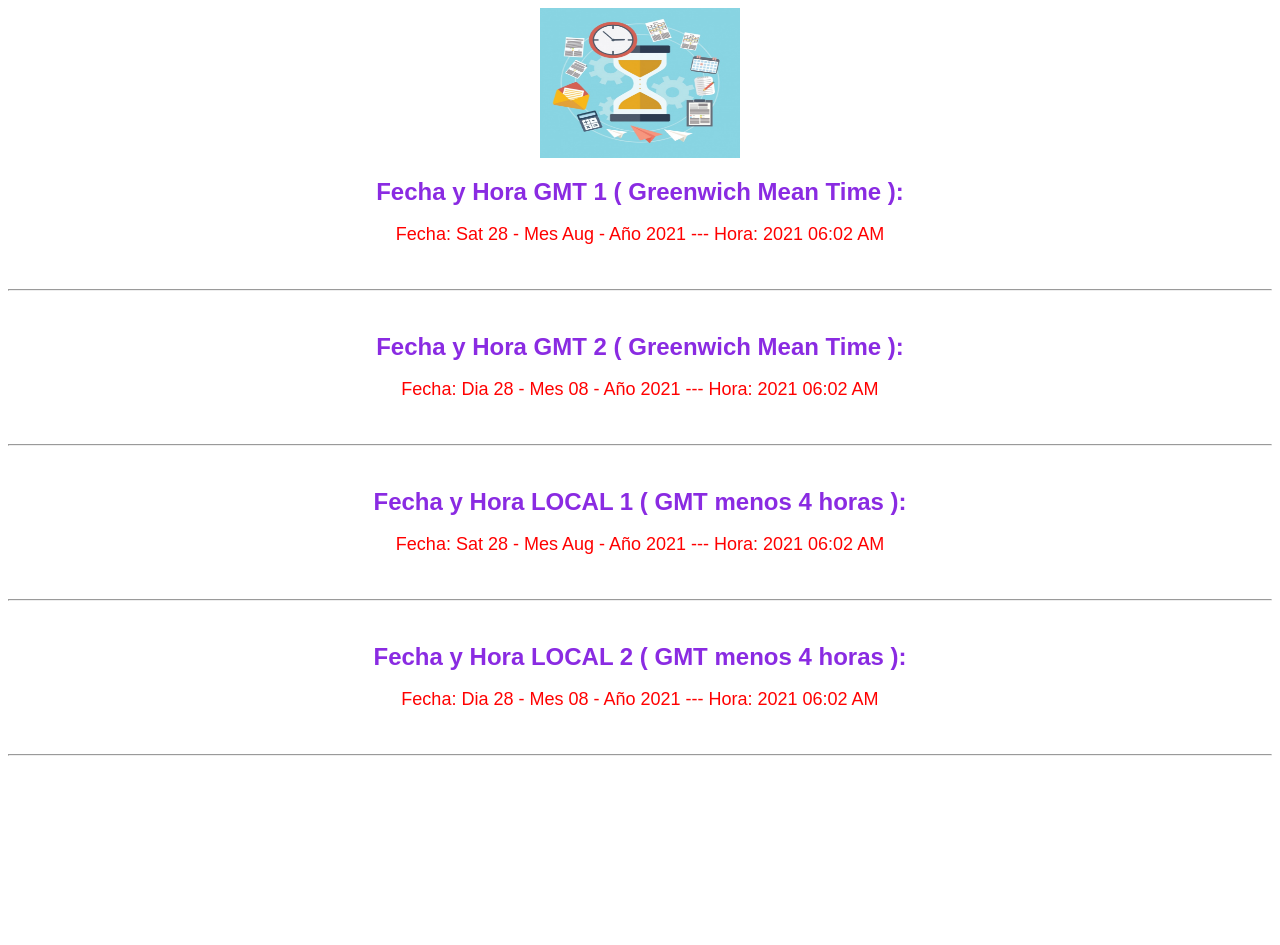
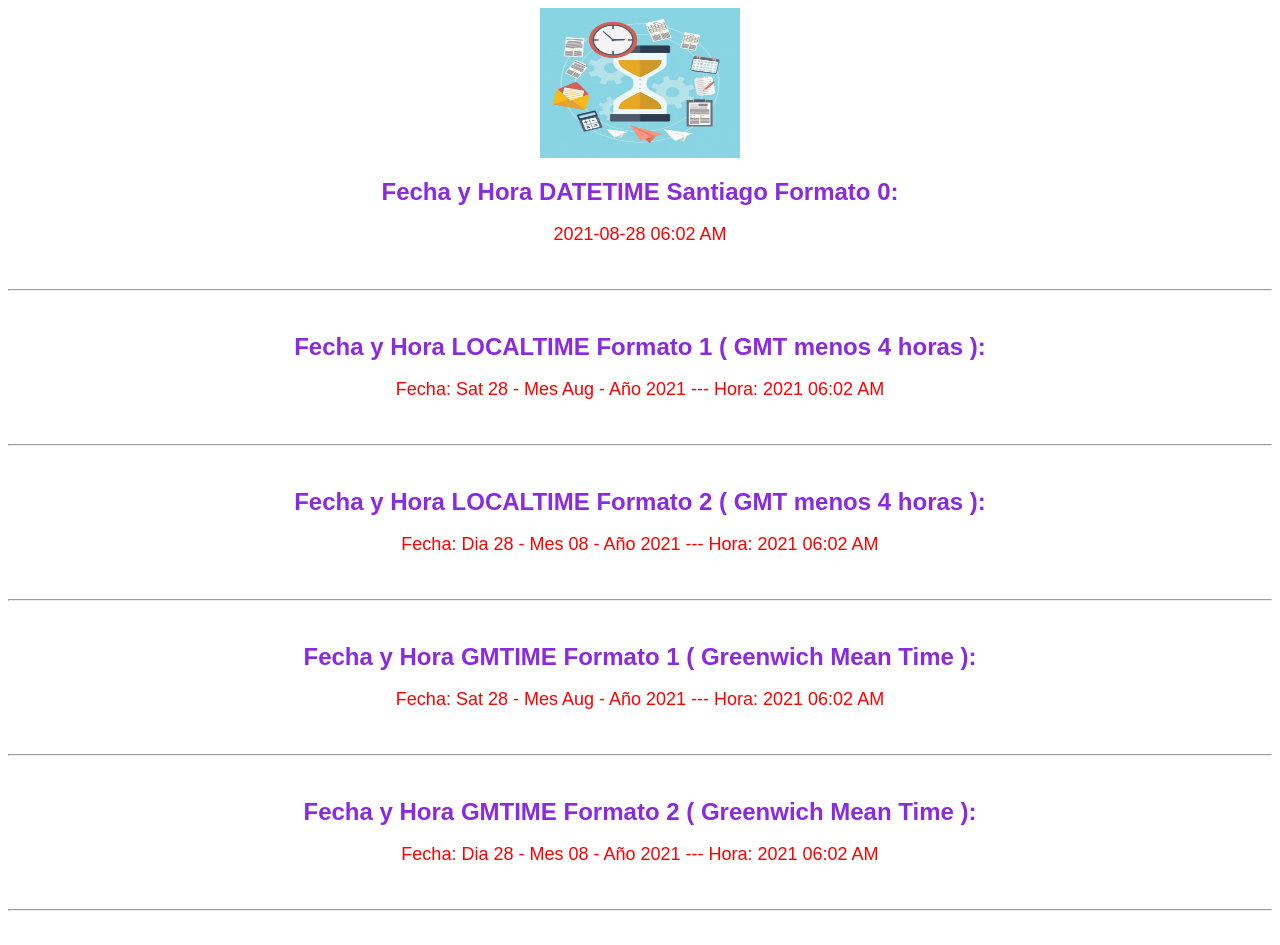
Before and after one commit to jrojasm1966/VisualizacionDeTiempo, a Django app: page / in a window 1280 px wide. Before the commit the page ends 756 px from the top, so only its background shows below. Run offline with Django 3.2, Linux system fonts and the light colour scheme.

Commit message:
Actualizo Templates - Views.py - Settings.py

```diff
--- a/time_display/templates/index.html
+++ b/time_display/templates/index.html
@@ -12,22 +12,27 @@
 <body>
     <div align="center">
         <img src="{% static "img/5.jpg" %}" alt="Imagen de Agenda">
-        <h1>Fecha y Hora GMT 1 ( Greenwich Mean Time ):</h1>
+        <h1>Fecha y Hora DATETIME Santiago Formato 0:</h1>
+        <p>{{time0}}</p>
+        <br>
+        <hr>
+        <br>
+        <h1>Fecha y Hora LOCALTIME Formato 1 ( GMT menos 4 horas ):</h1>
         <p>{{time1}}</p>
         <br>
         <hr>
         <br>
-        <h1>Fecha y Hora GMT 2 ( Greenwich Mean Time ):</h1>
+        <h1>Fecha y Hora LOCALTIME Formato 2 ( GMT menos 4 horas ):</h1>
         <p>{{time2}}</p>
         <br>
         <hr>
         <br>
-        <h1>Fecha y Hora LOCAL 1 ( GMT menos 4 horas ):</h1>
+        <h1>Fecha y Hora GMTIME Formato 1 ( Greenwich Mean Time ):</h1>
         <p>{{time3}}</p>
         <br>
         <hr>
         <br>
-        <h1>Fecha y Hora LOCAL 2 ( GMT menos 4 horas ):</h1>
+        <h1>Fecha y Hora GMTIME Formato 2 ( Greenwich Mean Time ):</h1>
         <p>{{time4}}</p>
         <br>
         <hr>
--- a/time_display/views.py
+++ b/time_display/views.py
@@ -1,6 +1,7 @@
 from django.http import HttpResponse
 from django.shortcuts import render
 from time import gmtime, strftime, localtime
+from datetime import datetime
 
 # Create your views here.
 def root(request):
@@ -8,20 +9,11 @@ def root(request):
 
 def index(request):
 
-    #Probar con un for en index.html
-    #context = {
-    #    "time" [
-    #            strftime("Fecha: %a %d - Mes %b - Año %Y --- Hora: %Y %H:%M %p", gmtime()),
-    #           strftime("Fecha: Dia %d - Mes %m - Año %Y --- Hora: %Y %H:%M %p", gmtime()),
-    #            strftime("Fecha: %a %d - Mes %b - Año %Y --- Hora: %Y %H:%M %p", localtime()),
-    #            strftime("Fecha: Dia %d - Mes %m - Año %Y --- Hora: %Y %H:%M %p", localtime())
-    #    ]
-    #}
-
     context = {
-        "time1": strftime("Fecha: %a %d - Mes %b - Año %Y --- Hora: %Y %H:%M %p", gmtime()),
-        "time2": strftime("Fecha: Dia %d - Mes %m - Año %Y --- Hora: %Y %H:%M %p", gmtime()),
-        "time3": strftime("Fecha: %a %d - Mes %b - Año %Y --- Hora: %Y %H:%M %p", localtime()),
-        "time4": strftime("Fecha: Dia %d - Mes %m - Año %Y --- Hora: %Y %H:%M %p", localtime())
+        "time0": datetime.now().strftime("%Y-%m-%d %H:%M %p"),
+        "time1": strftime("Fecha: %a %d - Mes %b - Año %Y --- Hora: %Y %H:%M %p", localtime()),
+        "time2": strftime("Fecha: Dia %d - Mes %m - Año %Y --- Hora: %Y %H:%M %p", localtime()),
+        "time3": strftime("Fecha: %a %d - Mes %b - Año %Y --- Hora: %Y %H:%M %p", gmtime()),
+        "time4": strftime("Fecha: Dia %d - Mes %m - Año %Y --- Hora: %Y %H:%M %p", gmtime())
     }
     return render(request,'index.html', context)
```
Also changed, not shown: VisualizacionDeTiempo/settings.py (+3 -4 lines).
